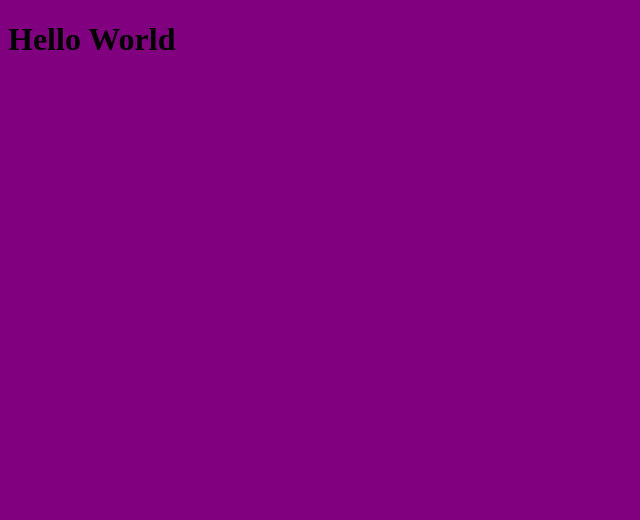
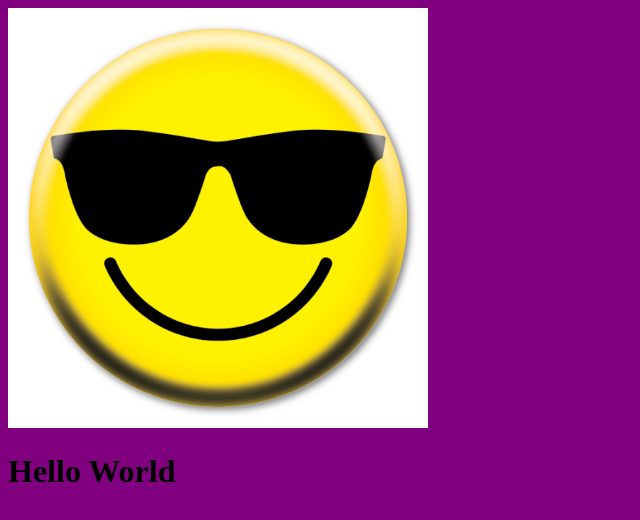
Before and after one commit to Amanuel9-1876928/-.github.io-, a plain HTML site: page index.html in a window 1280 px wide. Shown: the whole page, without its empty margins (0-640 px from the left). Drawn offline with Linux system fonts and the light colour scheme.

Commit message:
Add files via upload

```diff
--- a/index.html
+++ b/index.html
@@ -2,6 +2,7 @@
 <html>
 	<head>
 		<title>Hello World</title>
+		<img src="smiley.jpg" alt="Smiley face" height="420" width="420">
 	</head>
 	<body bgcolor="purple">
 		<h1>Hello World</h1>
```
Also changed, not shown: smiley.jpg (added).
